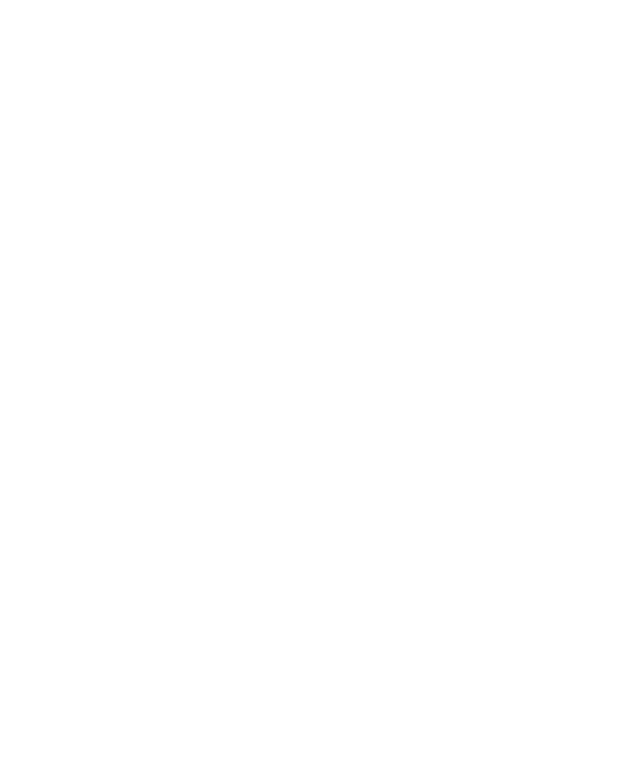
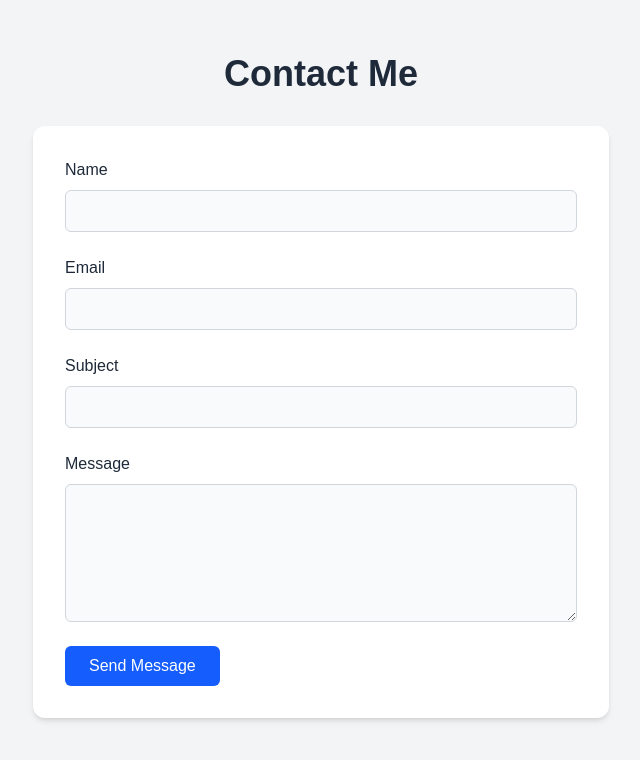
Before and after one commit to adrianyu91/Portfolio, a Next.js app in the folder personal-portfolio/: page / in a window 1280 px wide. Shown: the part 2480-3240 px from the top of the page, without its empty margins (319-959 px from the left). Built offline with nearby package versions, Linux system fonts and the light colour scheme.

Commit message:
feat: created Contact Page with EmailJs

```diff
--- a/personal-portfolio/package.json
+++ b/personal-portfolio/package.json
@@ -9,6 +9,8 @@
     "lint": "next lint"
   },
   "dependencies": {
+    "@emailjs/browser": "^4.4.1",
+    "emailjs": "^4.0.3",
     "next": "15.3.4",
     "react": "^19.0.0",
     "react-dom": "^19.0.0",
--- /dev/null
+++ b/personal-portfolio/src/app/components/ContactSection.tsx
@@ -0,0 +1,110 @@
+'use client';
+import { useRef, useState } from 'react';
+import emailjs from '@emailjs/browser';
+
+export default function ContactSection() {
+  const form = useRef<HTMLFormElement>(null);
+  const [success, setSuccess] = useState(false);
+  const [loading, setLoading] = useState(false);
+
+  const sendEmail = (e: React.FormEvent) => {
+    e.preventDefault();
+    if (!form.current) return;
+
+    setLoading(true);
+    emailjs
+      .sendForm(
+        process.env.NEXT_PUBLIC_EMAILJS_SERVICE_ID!,
+        process.env.NEXT_PUBLIC_EMAILJS_TEMPLATE_ID!,
+        form.current!,
+        process.env.NEXT_PUBLIC_EMAILJS_PUBLIC_KEY!
+      )
+      .then(() => {
+        setSuccess(true);
+        setLoading(false);
+        form.current?.reset();
+      })
+      .catch((error) => {
+        console.error('EmailJS error:', error);
+        setLoading(false);
+        setSuccess(false);
+      });
+  };
+
+  return (
+    <section
+      id="contact"
+      className="min-h-screen flex flex-col items-center justify-center px-4 bg-gray-100 dark:bg-gray-950 text-gray-800 dark:text-gray-100"
+    >
+      <h2 className="text-4xl font-semibold mb-8">Contact Me</h2>
+
+      <form
+        ref={form}
+        onSubmit={sendEmail}
+        className="w-full max-w-xl space-y-6 bg-white dark:bg-gray-900 p-8 rounded-xl shadow-md"
+      >
+        <div className="flex flex-col">
+          <label htmlFor="name" className="mb-2 font-medium">
+            Name
+          </label>
+          <input
+            type="text"
+            name="user_name"
+            id="name"
+            required
+            className="px-4 py-2 rounded-md border border-gray-300 dark:border-gray-700 bg-gray-50 dark:bg-gray-800"
+          />
+        </div>
+
+        <div className="flex flex-col">
+          <label htmlFor="email" className="mb-2 font-medium">
+            Email
+          </label>
+          <input
+            type="email"
+            name="user_email"
+            id="email"
+            required
+            className="px-4 py-2 rounded-md border border-gray-300 dark:border-gray-700 bg-gray-50 dark:bg-gray-800"
+          />
+        </div>
+
+        <div className="flex flex-col">
+          <label htmlFor="subject" className="mb-2 font-medium">
+            Subject
+          </label>
+          <input
+            type="text"
+            name="subject"
+            id="subject"
+            required
+            className="px-4 py-2 rounded-md border border-gray-300 dark:border-gray-700 bg-gray-50 dark:bg-gray-800"
+          />
+        </div>
+
+        <div className="flex flex-col">
+          <label htmlFor="message" className="mb-2 font-medium">
+            Message
+          </label>
+          <textarea
+            name="message"
+            id="message"
+            rows={5}
+            required
+            className="px-4 py-2 rounded-md border border-gray-300 dark:border-gray-700 bg-gray-50 dark:bg-gray-800"
+          />
+        </div>
+
+        <button
+          type="submit"
+          disabled={loading}
+          className="bg-blue-600 text-white px-6 py-2 rounded-md hover:bg-blue-700 transition"
+        >
+          {loading ? 'Sending...' : 'Send Message'}
+        </button>
+
+        {success && <p className="text-green-600 mt-2">Message sent!</p>}
+      </form>
+    </section>
+  );
+}
--- a/personal-portfolio/src/app/page.tsx
+++ b/personal-portfolio/src/app/page.tsx
@@ -2,6 +2,7 @@
 import Navbar from './components/Navbar';
 import AboutSection from './components/AboutSection';
 import ProjectsSection from './components/ProjectsSection';
+import ContactSection from './components/ContactSection';
 
 export default function Home() {
   return (
@@ -27,9 +28,7 @@
       <ProjectsSection />
 
       {/* Contact Section */}
-      <section id="contact" className="min-h-screen flex flex-col justify-center items-center">
-        {/* Contact info */}
-      </section>
+      <ContactSection />
     </main>
   );
 }
```
Also changed, not shown: 1 other file (tests, documents, lock files or other folders).
